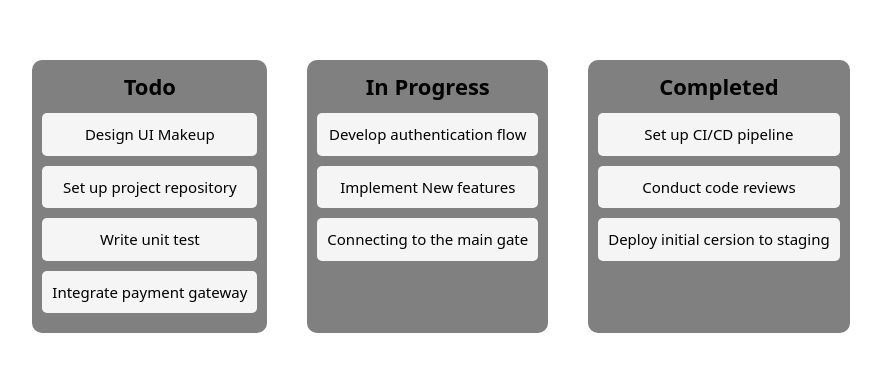
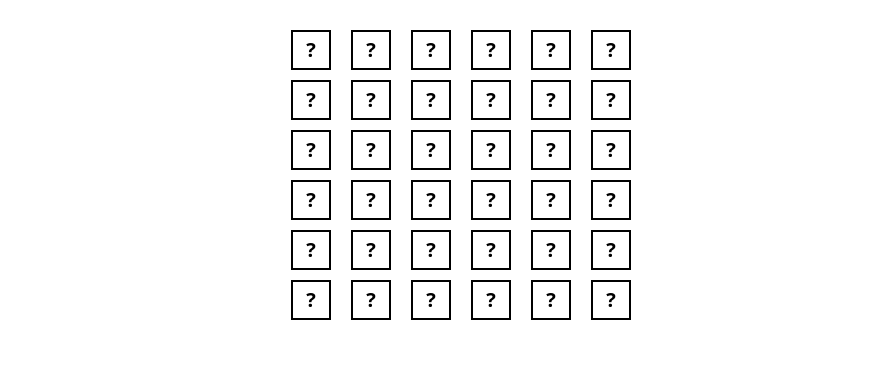
Before and after one commit to ajaykumar-21/Machine-Coding-Questions, a React (Create React App) app: page / in a window 1280 px wide. Shown: the top 372 px of the page, without its empty margins (199-1080 px from the left). Built offline with nearby package versions, Linux system fonts and the light colour scheme.

Commit message:
add functionality when flippcard length is two locked other card

```diff
--- a/src/App.js
+++ b/src/App.js
@@ -1,11 +1,11 @@
 import "./App.css";
 // import Practics from "./components/Practics/Practics";
-import DragAndDrop from "./components/DragAndDrop/DragAndDrop";
+import MemoryGame from "./components/MemoryGame/MemoryGame";
 
 function App() {
   return (
     <div className="App">
-      <DragAndDrop />
+      <MemoryGame />
     </div>
   );
 }
--- a/src/components/MemoryGame/MemoryGame.js
+++ b/src/components/MemoryGame/MemoryGame.js
@@ -1,14 +1,29 @@
-import React, { useState } from "react";
+import React, { useEffect, useState } from "react";
 import styles from "./MemoryGame.module.css";
 
 function MemoryGame() {
   const [cards, setCards] = useState(generateGrid());
+  const [isLocked, setIsLocked] = useState(false);
+  const [flippedCard, setflippedCard] = useState([]);
+  console.log(flippedCard);
 
   const handleClick = (id) => {
+    if (cards[id].isFlipped || isLocked) {
+      return;
+    }
+
     const copy = [...cards];
     copy[id].isFlipped = !copy[id].isFlipped;
     setCards(copy);
+    setflippedCard([...flippedCard, id]);
   };
+
+  useEffect(() => {
+    if (flippedCard.length === 2) {
+      setIsLocked(true);
+    }
+  }, [flippedCard]);
+
   return (
     <div className={styles.gridContainer}>
       {cards.map(({ id, number, isFlipped }) => (
```
